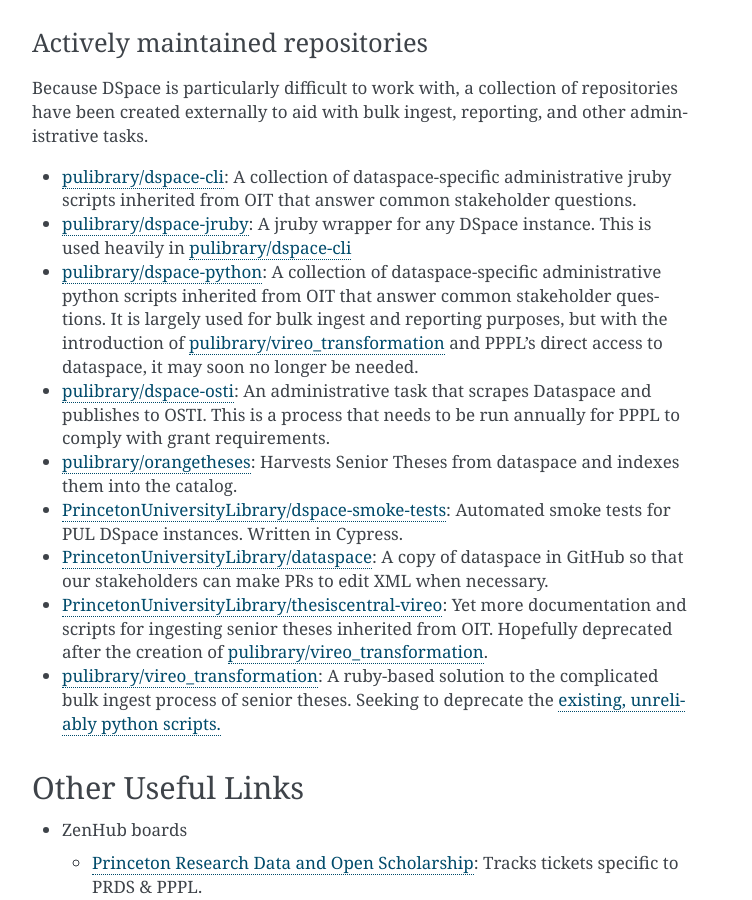
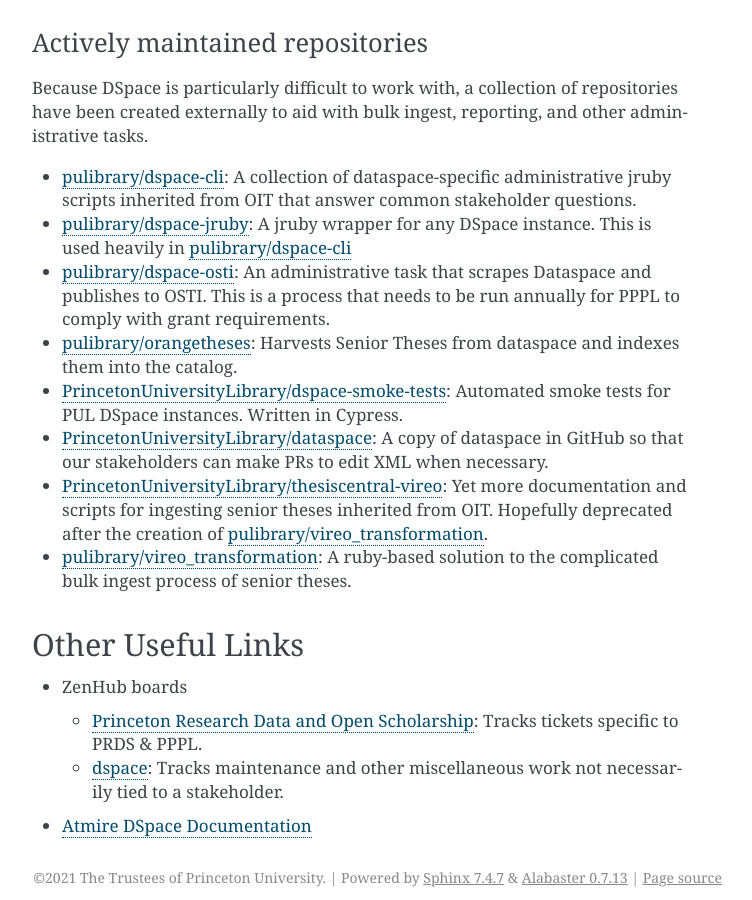
Before and after one commit to pulibrary/dspace-development, a Sphinx documentation site: the page built from docs/getting_started.md, in a window 1280 px wide and 900 px high, scrolled down 929 px. Shown: the whole window, without its empty margins (388-1140 px from the left). Built offline with Sphinx 7.4.7, drawn with Linux system fonts in a browser that asks for light colours; pages that are not in the unit, such as notebooks, are missing from menus.

Commit message:
Remove python-dspace from documentation, #451 (#452)

```diff
--- a/docs/getting_started.md
+++ b/docs/getting_started.md
@@ -30,13 +30,12 @@
 
 - [pulibrary/dspace-cli](https://github.com/pulibrary/dspace-cli): A collection of dataspace-specific administrative jruby scripts inherited from OIT that answer common stakeholder questions.
 - [pulibrary/dspace-jruby](https://github.com/pulibrary/dspace-jruby): A jruby wrapper for any DSpace instance. This is used heavily in [pulibrary/dspace-cli](https://github.com/pulibrary/dspace-cli)
-- [pulibrary/dspace-python](https://github.com/pulibrary/dspace-python): A collection of dataspace-specific administrative python scripts inherited from OIT that answer common stakeholder questions. It is largely used for bulk ingest and reporting purposes, but with the introduction of [pulibrary/vireo_transformation](https://github.com/pulibrary/vireo_transformation) and PPPL's direct access to dataspace, it may soon no longer be needed.
 - [pulibrary/dspace-osti](https://github.com/pulibrary/dspace-osti): An administrative task that scrapes Dataspace and publishes to OSTI. This is a process that needs to be run annually for PPPL to comply with grant requirements.
 - [pulibrary/orangetheses](https://github.com/pulibrary/orangetheses/): Harvests Senior Theses from dataspace and indexes them into the catalog.
 - [PrincetonUniversityLibrary/dspace-smoke-tests](https://github.com/PrincetonUniversityLibrary/dspace-smoke-tests): Automated smoke tests for PUL DSpace instances. Written in Cypress.
 - [PrincetonUniversityLibrary/dataspace](https://github.com/PrincetonUniversityLibrary/dataspace): A copy of dataspace in GitHub so that our stakeholders can make PRs to edit XML when necessary.
 - [PrincetonUniversityLibrary/thesiscentral-vireo](https://github.com/PrincetonUniversityLibrary/thesiscentral-vireo): Yet more documentation and scripts for ingesting senior theses inherited from OIT. Hopefully deprecated after the creation of [pulibrary/vireo_transformation](https://github.com/pulibrary/vireo_transformation).
-- [pulibrary/vireo_transformation](https://github.com/pulibrary/vireo_transformation): A ruby-based solution to the complicated bulk ingest process of senior theses. Seeking to deprecate the [existing, unreliably python scripts.](https://github.com/pulibrary/dspace-python/tree/main/thesiscentral-vireo/dataspace/python)
+- [pulibrary/vireo_transformation](https://github.com/pulibrary/vireo_transformation): A ruby-based solution to the complicated bulk ingest process of senior theses.
 
 ## Other Useful Links
 
```
Also changed, not shown: docs/dspace_python.md (deleted, +0 -42 lines).
